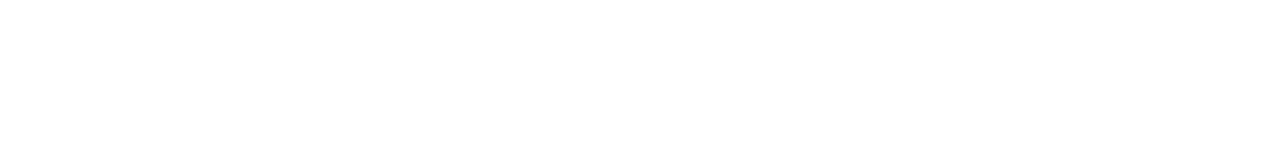
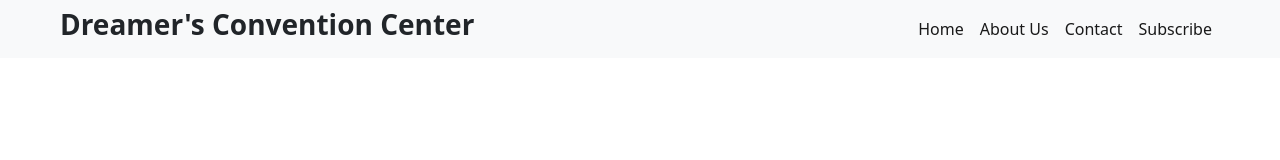
Before and after one commit to Faizul-Rien/Convention-Center, a plain HTML site: page index.html in a window 1280 px wide. Drawn offline with Linux system fonts and the light colour scheme.

Commit message:
navbar added

```diff
--- a/index.html
+++ b/index.html
@@ -9,7 +9,26 @@
     <link rel="stylesheet" href="css/bootstrap.min.css">
 </head>
 <body>
+    <!-- Header Portion  -->
+    <header>
+        <nav class="navbar navbar-expand-lg navbar-light bg-light">
 
+            <div class="container-fluid">
+                <div>
+                    <h3 class="ps-5 fw-bold">Dreamer's Convention Center</h3>
+                </div>
+              <div class="collapse navbar-collapse justify-content-end pe-5" id="navbarNavAltMarkup">
+                <div class="navbar-nav">
+                  <a class="nav-link active" aria-current="page" href="#">Home</a>
+                  <a class="nav-link active" href="#">About Us</a>
+                  <a class="nav-link active" href="#">Contact</a>
+                  <a class="nav-link active" href="#">Subscribe</a>
+
+                </div>
+              </div>
+            </div>
+          </nav>
+    </header>
 
 
 
```
